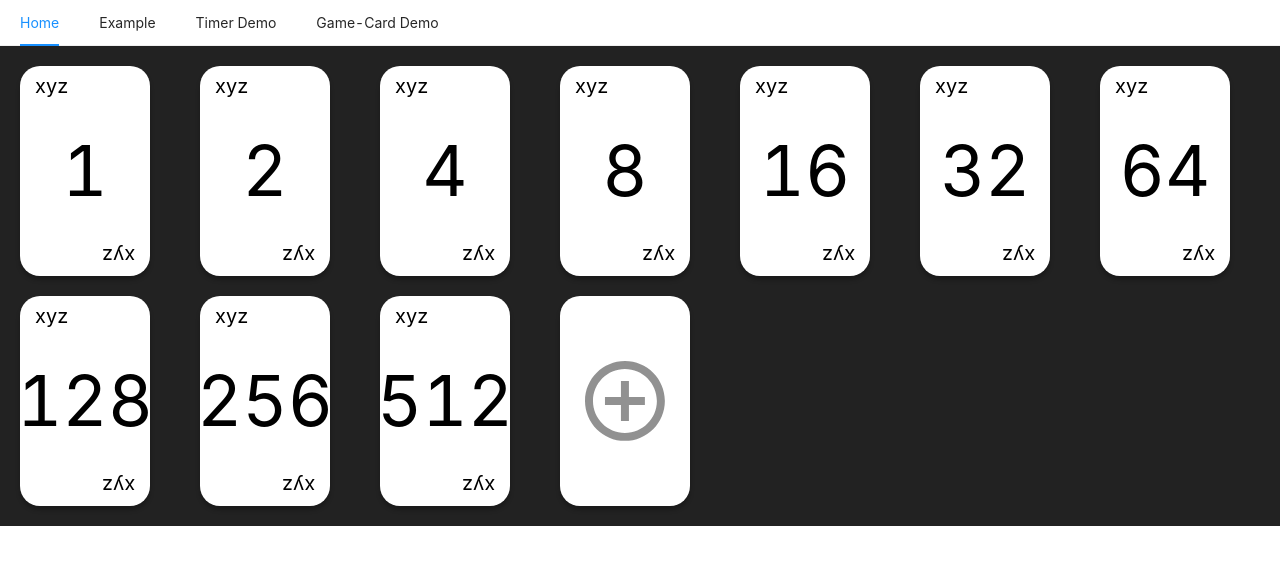
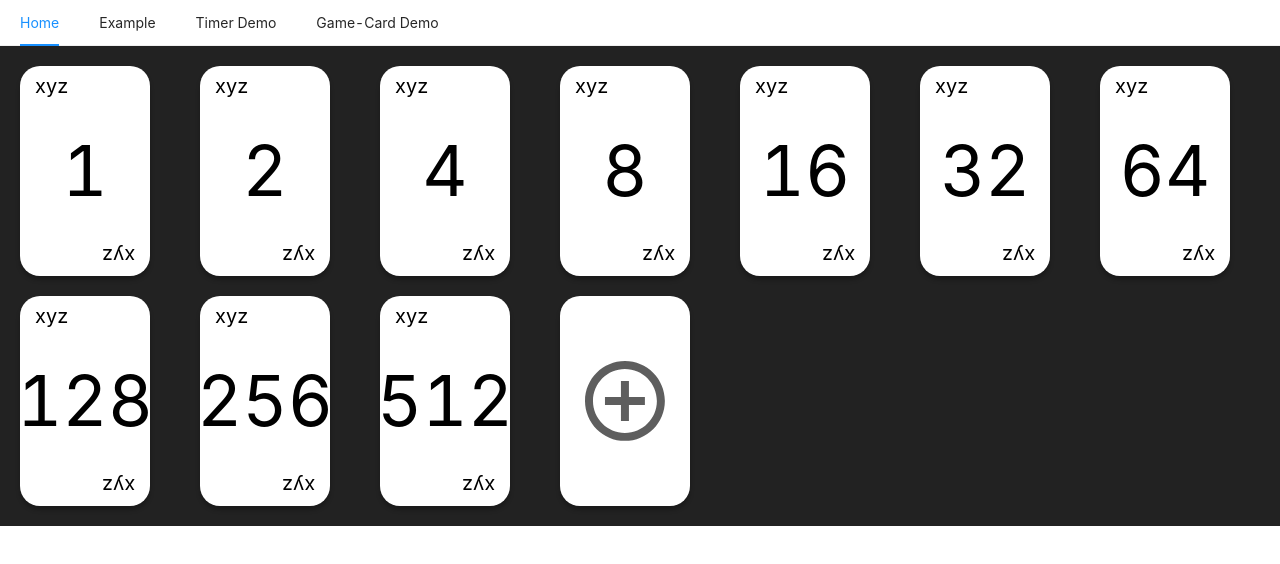
Before and after one commit to fronte-finem/RSS_React-2021Q3_Team-33_Pointing-Poker, a React (Vite) app: page /demo/game-card in a window 1280 px wide. Shown: the top 564 px of the page. Built offline with nearby package versions, Linux system fonts and the light colour scheme.

Commit message:
fix: fix card

```diff
--- a/client/src/components/shared/game-card/adding-game-card.tsx
+++ b/client/src/components/shared/game-card/adding-game-card.tsx
@@ -6,16 +6,15 @@ export const AddingGameCard = () => {
   return (
     <StyledGameCard>
       <svg
+        className="svg"
+        style={{ transition: 'all .2s' }}
         width="80"
         height="80"
         viewBox="0 0 313 313"
-        fill="none"
+        fill="#000000"
+        fillOpacity="0.63"
         xmlns="http://www.w3.org/2000/svg">
-        <path
-          d="M171.875 78.125H140.625V140.625H78.125V171.875H140.625V234.375H171.875V171.875H234.375V140.625H171.875V78.125ZM156.25 0C70 0 0 70 0 156.25C0 242.5 70 312.5 156.25 312.5C242.5 312.5 312.5 242.5 312.5 156.25C312.5 70 242.5 0 156.25 0ZM156.25 281.25C87.3438 281.25 31.25 225.156 31.25 156.25C31.25 87.3438 87.3438 31.25 156.25 31.25C225.156 31.25 281.25 87.3438 281.25 156.25C281.25 225.156 225.156 281.25 156.25 281.25Z"
-          fill="black"
-          fillOpacity="0.43"
-        />
+        <path d="M171.875 78.125H140.625V140.625H78.125V171.875H140.625V234.375H171.875V171.875H234.375V140.625H171.875V78.125ZM156.25 0C70 0 0 70 0 156.25C0 242.5 70 312.5 156.25 312.5C242.5 312.5 312.5 242.5 312.5 156.25C312.5 70 242.5 0 156.25 0ZM156.25 281.25C87.3438 281.25 31.25 225.156 31.25 156.25C31.25 87.3438 87.3438 31.25 156.25 31.25C225.156 31.25 281.25 87.3438 281.25 156.25C281.25 225.156 225.156 281.25 156.25 281.25Z" />
       </svg>
     </StyledGameCard>
   );
--- a/client/src/components/shared/game-card/game-card-styles.tsx
+++ b/client/src/components/shared/game-card/game-card-styles.tsx
@@ -11,10 +11,15 @@ export const StyledGameCard = styled.div`
   justify-content: center;
   align-items: center;
   color: ${(props) => props.theme.fontColor};
+  transition: all 0.3s;
 
   :hover {
     cursor: pointer;
-    box-shadow: 0px 8px 8px rgba(47, 16, 185, 0.25);
+    box-shadow: 8px 8px 8px rgba(47, 16, 185, 0.25);
+  }
+
+  &:hover ${'svg'} {
+    fill-opacity: 1;
   }
 `;
 
```
